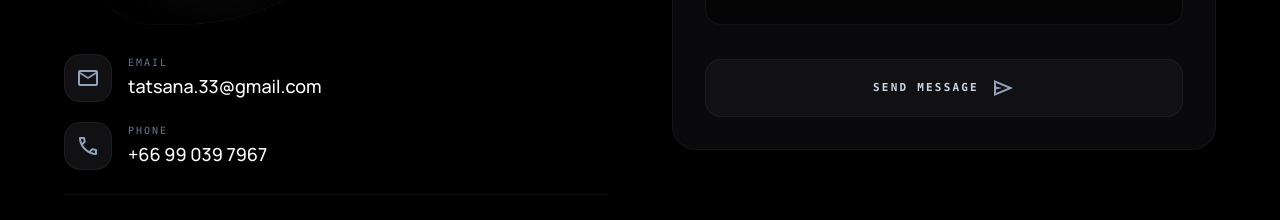
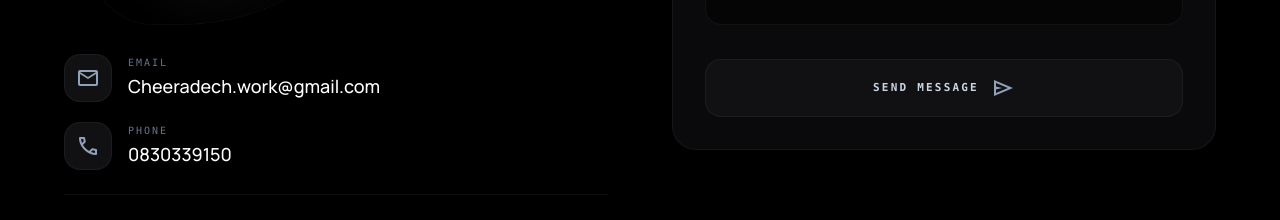
Before and after one commit to Cheeradech/Portfolio, a React (Vite) app: page / in a window 1280 px wide. Shown: the part 4615-4835 px from the top of the page. Built offline with nearby package versions, Linux system fonts and the light colour scheme; a web font is replaced by a local one.

Commit message:
skill add

```diff
--- a/src/components/Contact.jsx
+++ b/src/components/Contact.jsx
@@ -39,35 +39,26 @@ const Contact = React.memo(() => {
 
                         <div className="space-y-5">
                             {/* Box 1: Email */}
-                            <motion.div
-                                className="flex items-center gap-4 group cursor-pointer"
-                                onClick={() => window.location.href = 'mailto:tatsana.33@gmail.com'}
-                                whileHover={{ scale: 1.02, x: 5 }}
-                                transition={{ type: "spring", stiffness: 400, damping: 25 }}
-                            >
-                                <div className="w-12 h-12 shrink-0 rounded-2xl bg-[#111114] border border-white/5 flex items-center justify-center text-slate-400 group-hover:text-white group-hover:border-white/20 transition-all duration-300">
+                            <div className="flex items-center gap-4">
+                                <div className="w-12 h-12 shrink-0 rounded-2xl bg-[#111114] border border-white/5 flex items-center justify-center text-slate-400">
                                     <span className="material-symbols-outlined text-lg">mail</span>
                                 </div>
                                 <div>
                                     <p className="text-[10px] font-mono text-slate-500 uppercase tracking-[0.2em] mb-0.5">Email</p>
-                                    <span className="text-base md:text-lg font-medium text-white group-hover:text-blue-400 transition-colors">tatsana.33@gmail.com</span>
+                                    <span className="text-base md:text-lg font-medium text-white">Cheeradech.work@gmail.com</span>
                                 </div>
-                            </motion.div>
+                            </div>
 
                             {/* Box 2: Phone */}
-                            <motion.div
-                                className="flex items-center gap-4 group cursor-pointer"
-                                whileHover={{ scale: 1.02, x: 5 }}
-                                transition={{ type: "spring", stiffness: 400, damping: 25 }}
-                            >
-                                <div className="w-12 h-12 shrink-0 rounded-2xl bg-[#111114] border border-white/5 flex items-center justify-center text-slate-400 group-hover:text-white group-hover:border-white/20 transition-all duration-300">
+                            <div className="flex items-center gap-4">
+                                <div className="w-12 h-12 shrink-0 rounded-2xl bg-[#111114] border border-white/5 flex items-center justify-center text-slate-400">
                                     <span className="material-symbols-outlined text-lg">call</span>
                                 </div>
                                 <div>
                                     <p className="text-[10px] font-mono text-slate-500 uppercase tracking-[0.2em] mb-0.5">Phone</p>
-                                    <span className="text-base md:text-lg font-medium text-white group-hover:text-blue-400 transition-colors">+66 99 039 7967</span>
+                                    <span className="text-base md:text-lg font-medium text-white">0830339150</span>
                                 </div>
-                            </motion.div>
+                            </div>
 
                             {/* Section: Social Media */}
                             <div className="pt-6 mt-6 border-t border-white/5">
```
